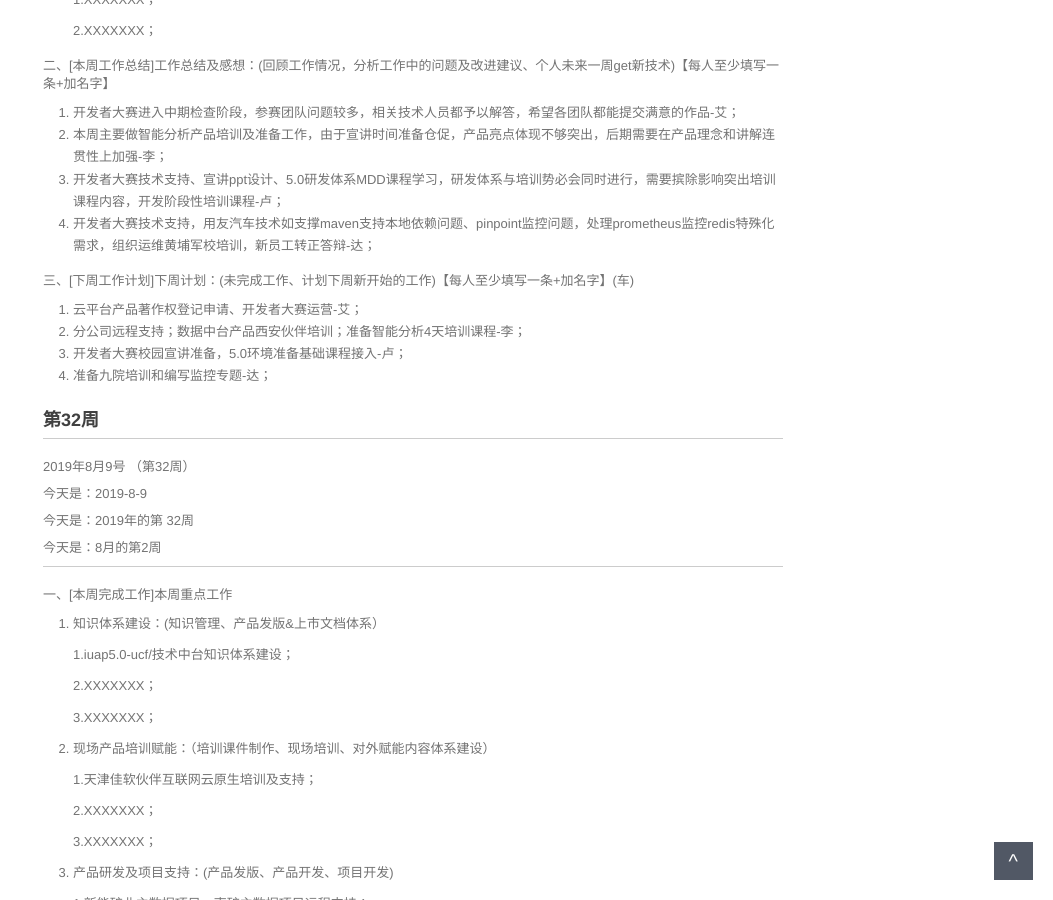
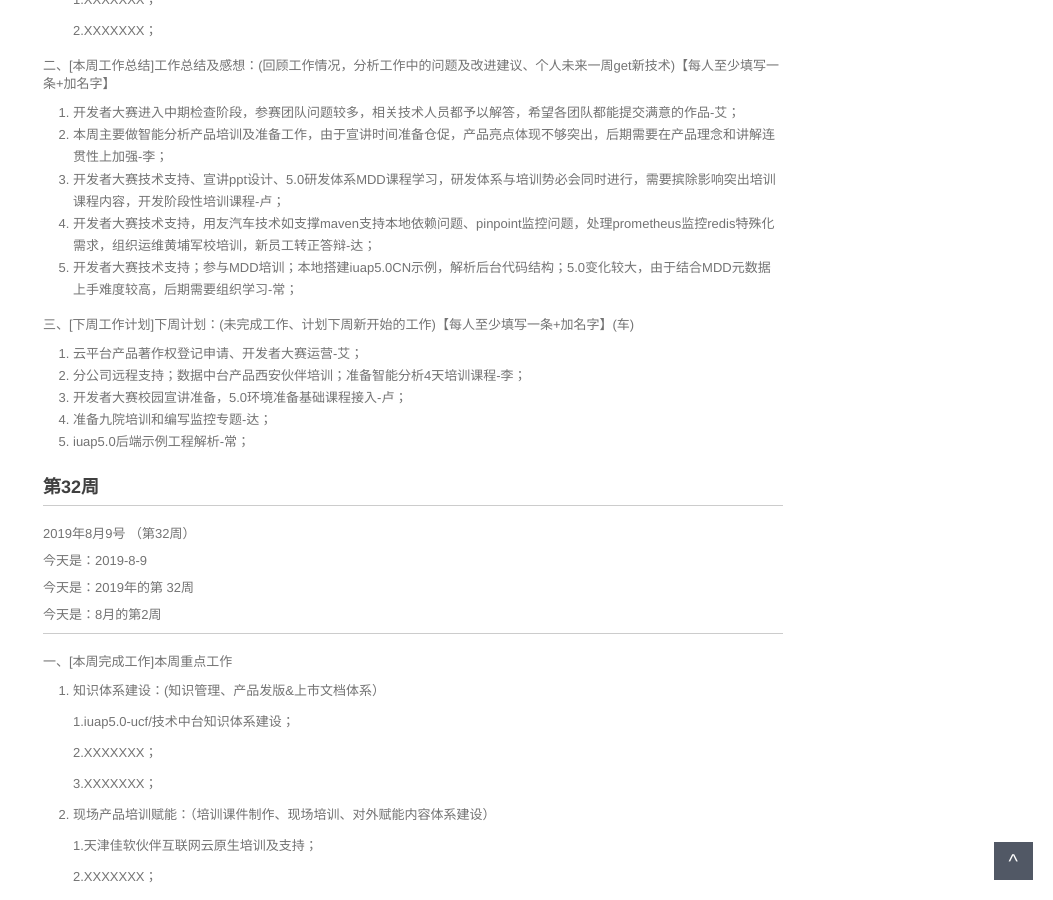
Before and after one commit to walllFlower/blog, a Jekyll site: the page built from _posts/2018-07-17-day_report_cxz.md, in a window 1280 px wide and 900 px high, scrolled down 1200 px. Shown: the whole window, without its empty margins (227-1280 px from the left). Built offline with Jekyll 4.4.1, drawn with Linux system fonts in a browser that asks for light colours; comment, search, counter and statistics services are not loaded.

Commit message:
Update 2018-07-17-day_report_cxz.md

```diff
--- a/_posts/2018-07-17-day_report_cxz.md
+++ b/_posts/2018-07-17-day_report_cxz.md
@@ -76,7 +76,8 @@ categories: 技术运营工作周报
 1. 开发者大赛进入中期检查阶段，参赛团队问题较多，相关技术人员都予以解答，希望各团队都能提交满意的作品-艾；
 2. 本周主要做智能分析产品培训及准备工作，由于宣讲时间准备仓促，产品亮点体现不够突出，后期需要在产品理念和讲解连贯性上加强-李；
 3. 开发者大赛技术支持、宣讲ppt设计、5.0研发体系MDD课程学习，研发体系与培训势必会同时进行，需要摈除影响突出培训课程内容，开发阶段性培训课程-卢；
-3. 开发者大赛技术支持，用友汽车技术如支撑maven支持本地依赖问题、pinpoint监控问题，处理prometheus监控redis特殊化需求，组织运维黄埔军校培训，新员工转正答辩-达；
+4. 开发者大赛技术支持，用友汽车技术如支撑maven支持本地依赖问题、pinpoint监控问题，处理prometheus监控redis特殊化需求，组织运维黄埔军校培训，新员工转正答辩-达；
+5. 开发者大赛技术支持；参与MDD培训；本地搭建iuap5.0CN示例，解析后台代码结构；5.0变化较大，由于结合MDD元数据上手难度较高，后期需要组织学习-常；
 
 三、[下周工作计划]下周计划：(未完成工作、计划下周新开始的工作)【每人至少填写一条+加名字】(车)
 
@@ -84,6 +85,7 @@ categories: 技术运营工作周报
 2. 分公司远程支持；数据中台产品西安伙伴培训；准备智能分析4天培训课程-李；
 3. 开发者大赛校园宣讲准备，5.0环境准备基础课程接入-卢；
 4. 准备九院培训和编写监控专题-达；
+5. iuap5.0后端示例工程解析-常；
 
 
 
```
